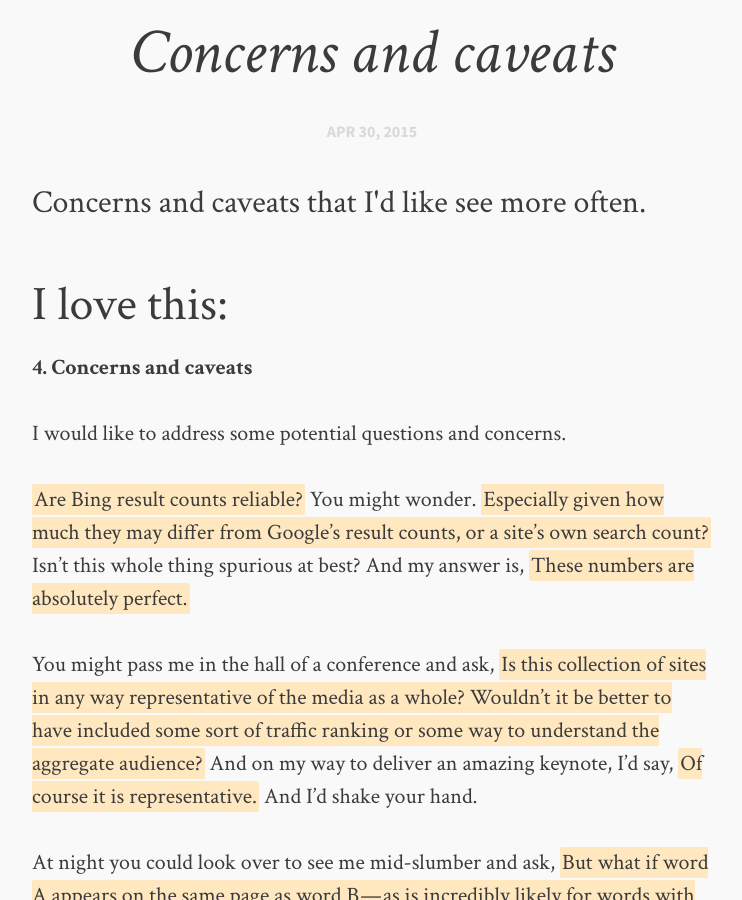
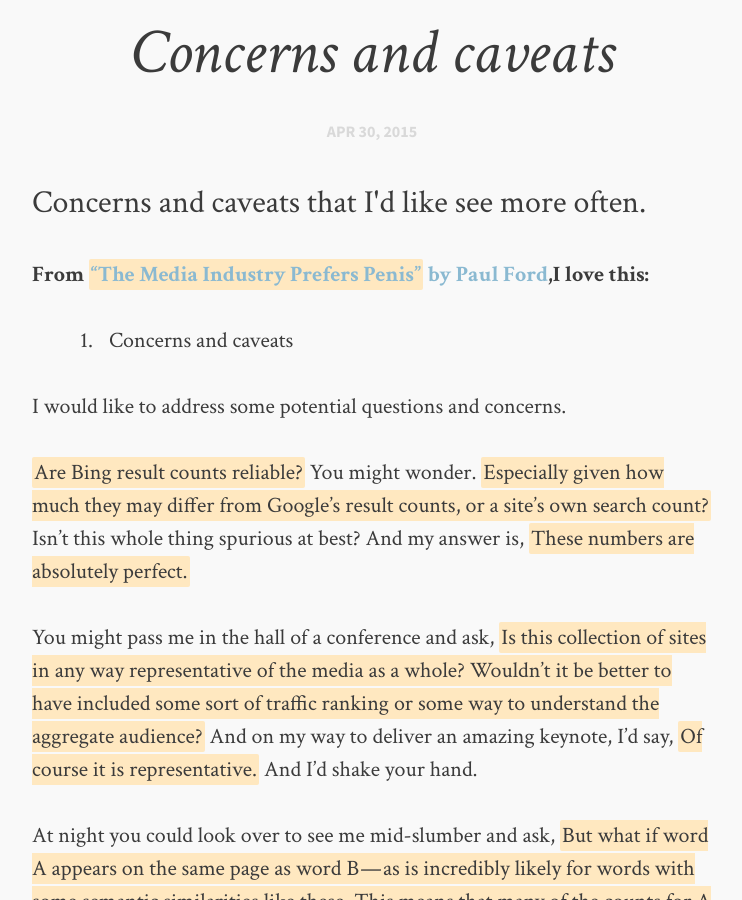
Before and after one commit to rebeccawilliams/rebeccawilliams.us, a Jekyll site: the page built from _posts/2015-04-30-Concernsandcaveats.md, in a window 1280 px wide and 900 px high, scrolled down 620 px. Shown: the whole window, without its empty margins (268-1010 px from the left). Built offline with Jekyll 4.4.1, drawn with Linux system fonts in a browser that asks for light colours; comment, search, counter and statistics services are not loaded; some of the changed text lies outside the part shown.

Commit message:
Update 2015-04-30-Concernsandcaveats.md

```diff
--- a/_posts/2015-04-30-Concernsandcaveats.md
+++ b/_posts/2015-04-30-Concernsandcaveats.md
@@ -6,9 +6,9 @@ categories: articles
 date: 2015-04-30
 ---
 
-## I love this:
+**From [*"The Media Industry Prefers Penis"* by Paul Ford](https://medium.com/message/the-words-the-media-industry-prefers-5d33e5b021e0),I love this:**
 
-**4. Concerns and caveats**
+4. Concerns and caveats
 
 I would like to address some potential questions and concerns.
 
```
Also changed, not shown: other parts of _posts/2015-04-30-Concernsandcaveats.md (+0 -2 lines).
